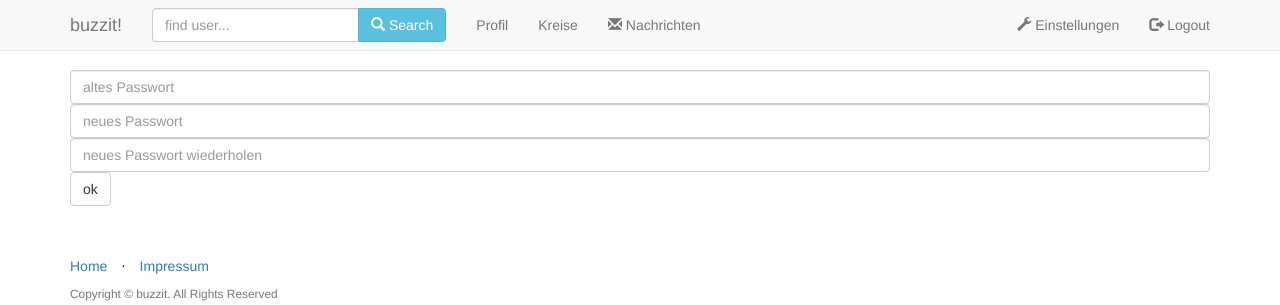
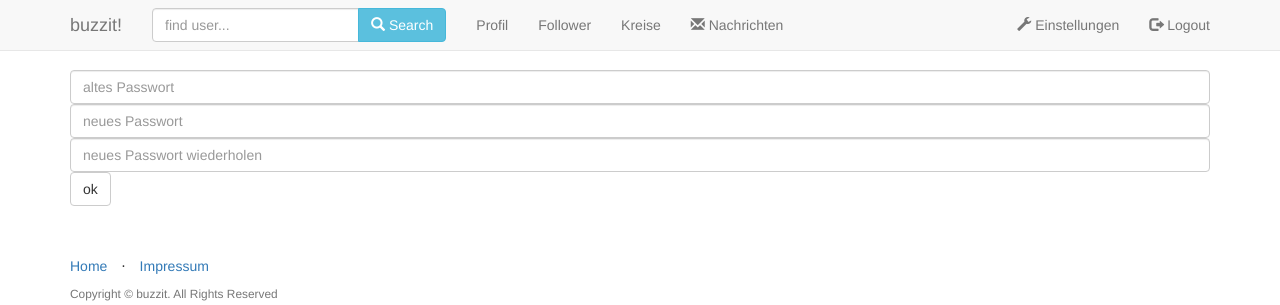
Before and after one commit to jmennen/group5, a Django app: template Code/buzzit/buzzit_app/templates/logged_in/change_password.html in a window 1280 px wide. Shown: the top 305 px of the page. Run offline with Django 3.2, Linux system fonts and the light colour scheme; the template is opened without the code that fills it: values that come from a table or form of the project are taken from there, others are empty; parts of the project's set-up code (start-up, migrations or seed data) failed here and were passed over; some libraries are stand-ins or nearby versions.

Commit message:
follower in navigation
followerbutton in navigation

```diff
--- a/Code/buzzit/buzzit_app/templates/includes/navbar.html
+++ b/Code/buzzit/buzzit_app/templates/includes/navbar.html
@@ -27,6 +27,8 @@
             <ul class="nav navbar-nav">
 				<!--leads to home site -->
                 <li><a href="{% url "home" %}">Profil</a></li>
+				<!--leads to follower site -->
+                <li><a href="#">Follower</a></li>
 				<!--leads to circle site -->
                 <li><a href="#">Kreise</a></li>
 				<!--leads to messages site -->
```
